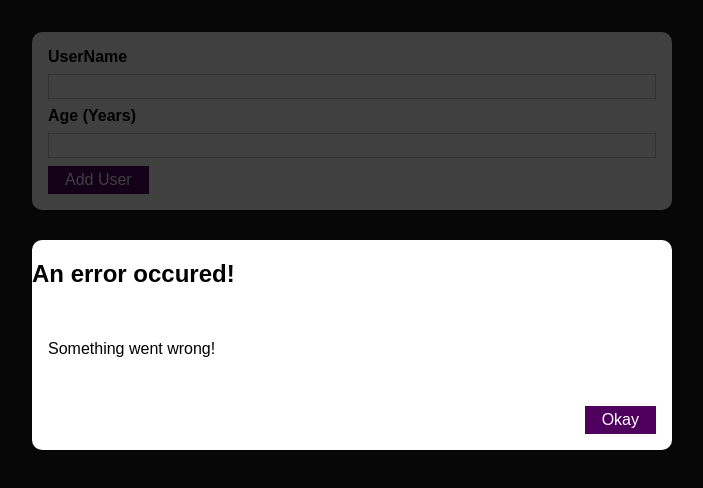
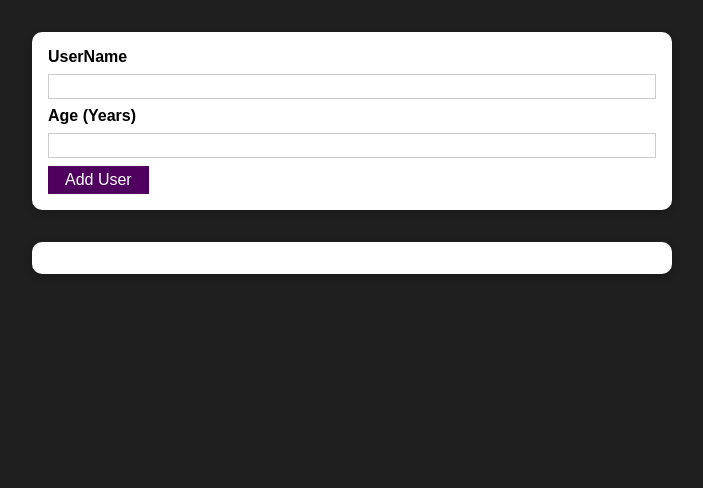
Before and after one commit to vinothsmart/react-complete-guide, a React (Create React App) app: page / in a window 1280 px wide. Shown: the top 488 px of the page, without its empty margins (288-991 px from the left). Built offline with nearby package versions, Linux system fonts and the light colour scheme.

Commit message:
managing error in state

```diff
--- a/src/components/UI/ErrorModal.js
+++ b/src/components/UI/ErrorModal.js
@@ -2,18 +2,18 @@ import Button from "./Button";
 import Card from "./Card";
 import classes from "./ErrorModal.module.css";
 
-const ErrorModal = ({ title, message }) => {
+const ErrorModal = ({ title, message, onConfirm }) => {
   return (
-    <div className={classes.backdrop}>
+    <div className={classes.backdrop} onClick={onConfirm}>
       <Card className={classes.modal}>
-        <header>
+        <header className={classes.header}>
           <h2>{title}</h2>
         </header>
         <div className={classes.content}>
           <p>{message}</p>
         </div>
         <footer className={classes.actions}>
-          <Button>Okay</Button>
+          <Button onClick={onConfirm}>Okay</Button>
         </footer>
       </Card>
     </div>
--- a/src/components/Users/AddUser.js
+++ b/src/components/Users/AddUser.js
@@ -10,12 +10,22 @@ const AddUser = ({ onAddUser }) => {
     age: "",
   });
 
+  const [error, setError] = useState();
+
   const addUserHandler = (e) => {
     e.preventDefault();
     if (values.username.trim().length === 0 && values.age.trim().length === 0) {
+      setError({
+        title: "Invalid input!",
+        message: "Username and age are required!",
+      });
       return;
     }
-    if (+values.age < 1) {
+    if (values.age < 1) {
+      setError({
+        title: "Invalid age!",
+        message: "Age must be a positive number!",
+      });
       return;
     }
     onAddUser(values.username, values.age);
@@ -32,9 +42,19 @@ const AddUser = ({ onAddUser }) => {
     }));
   };
 
+  const errorHandler = () => {
+    setError(null);
+  };
+
   return (
     <>
-      <ErrorModal title="An error occured!" message="Something went wrong!" />
+      {error && (
+        <ErrorModal
+          title={error.title}
+          message={error.message}
+          onConfirm={errorHandler}
+        />
+      )}
       <Card className={classes.input}>
         <form onSubmit={addUserHandler}>
           <label htmlFor="username">UserName</label>
```
